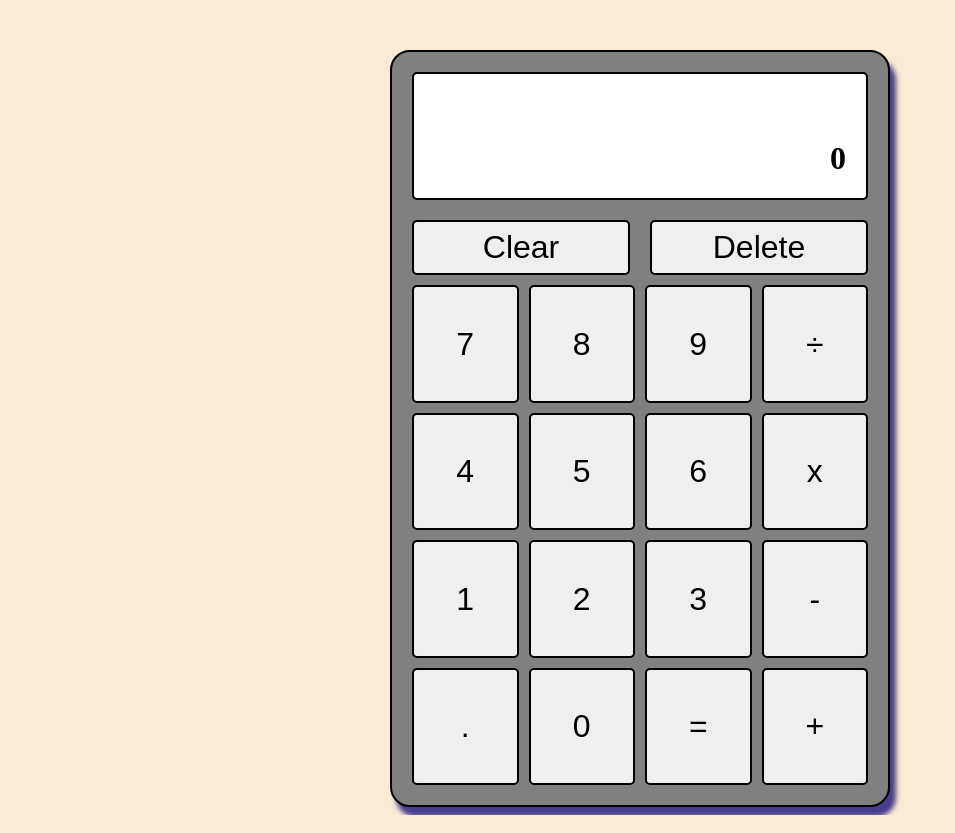
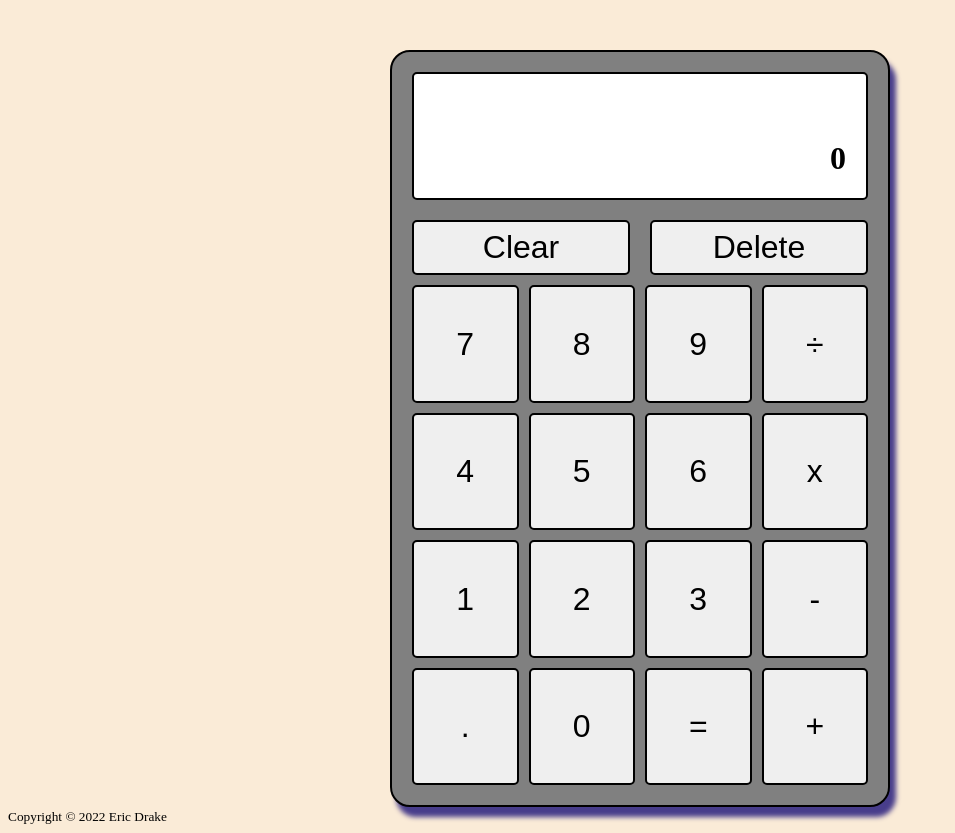
Before and after one commit to BoomBoomDrake/calculator-app, a plain HTML site: page index.html in a window 1280 px wide. Shown: the whole page, without its empty margins (0-955 px from the left). Drawn offline with Linux system fonts and the light colour scheme.

Commit message:
Add footer and copyright

```diff
--- a/index.html
+++ b/index.html
@@ -48,6 +48,9 @@
             </div>
         </div>
     </div>
+    <footer>
+        <small>Copyright &COPY; 2022 Eric Drake</small>
+    </footer>
     <script src="app.js"></script>
 </body>
 </html>
```
